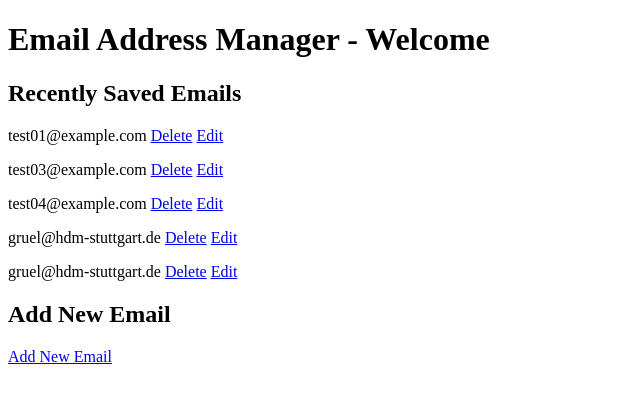
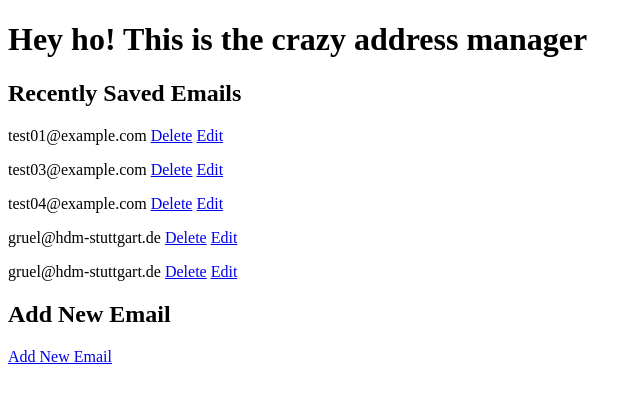
Before and after one commit to wgruel/i225s, a PHP site: page / in a window 1280 px wide. Shown: the top 403 px of the page, without its empty margins (0-642 px from the left). Run offline with PHP 8.4, Linux system fonts and the light colour scheme.

Commit message:
Made the headline less formal - 12:14

```diff
--- a/index.php
+++ b/index.php
@@ -13,7 +13,7 @@
     <title>Email Address Manager</title>
 </head>
 <body >
-    <h1>Email Address Manager - Welcome</h1>
+    <h1>Hey ho! This is the crazy address manager</h1>
     <h2>Recently Saved Emails</h2>
     <?php
     foreach ($lines as $line){
```
